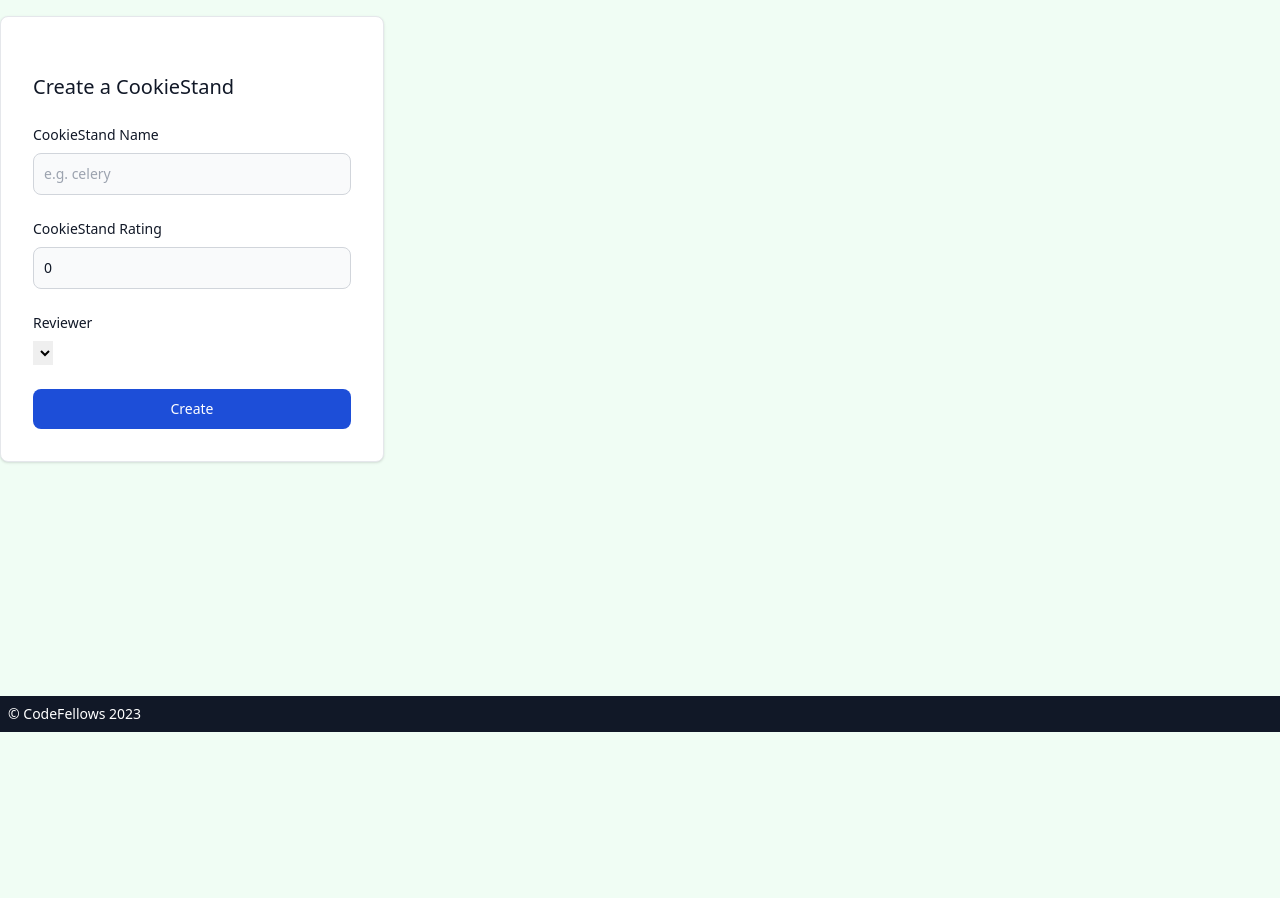
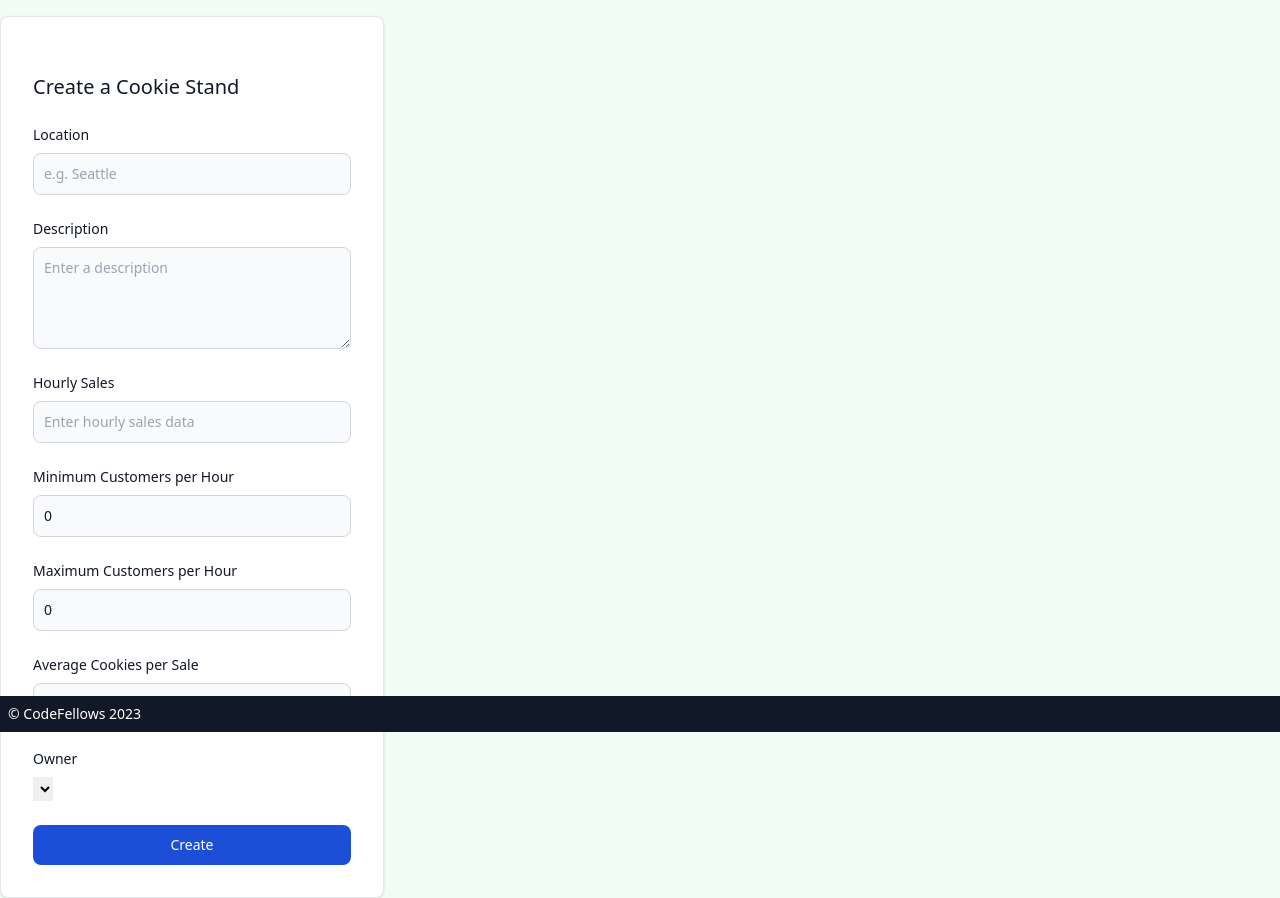
Before and after one commit to xind14/cookie-stand-api, a Django app: template templates/cookiestands/cookiestand_create.html in a window 1280 px wide. Shown: the part 68-966 px from the top of the page. Before the commit the page ends 800 px from the top, so only its background shows below. Run offline with Django 4.2, Linux system fonts and the light colour scheme; the template is opened without the code that fills it, so the values that code supplies are empty; some libraries are stand-ins or nearby versions.

Commit message:
changed all html to match model

```diff
--- a/templates/cookiestands/cookiestand_create.html
+++ b/templates/cookiestands/cookiestand_create.html
@@ -1,58 +1,85 @@
-{% extends 'base.html' %} {% block content %}
+{% extends 'base.html' %}
 
-<div
-  class="w-full max-w-sm p-4 bg-white border border-gray-200 rounded-lg shadow sm:p-6 md:p-8 dark:bg-gray-800 dark:border-gray-700"
->
+{% block content %}
+  <div class="w-full max-w-sm p-4 bg-white border border-gray-200 rounded-lg shadow sm:p-6 md:p-8 dark:bg-gray-800 dark:border-gray-700">
     <form class="space-y-6" method="POST">
       {% csrf_token %}
       <h5 class="text-xl font-medium text-gray-900 dark:text-white">
-      Create a CookieStand
+        Create a Cookie Stand
       </h5>
       <div>
-      <label
-        for="id_name"
-        class="block mb-2 text-sm font-medium text-gray-900 dark:text-white"
-        >CookieStand Name</label
-      >
+        <label for="id_location" class="block mb-2 text-sm font-medium text-gray-900 dark:text-white">Location</label>
         <input
           type="text"
-        name="name"
-        id="id_name"
+          name="location"
+          id="id_location"
           class="bg-gray-50 border border-gray-300 text-gray-900 text-sm rounded-lg focus:ring-blue-500 focus:border-blue-500 block w-full p-2.5 dark:bg-gray-600 dark:border-gray-500 dark:placeholder-gray-400 dark:text-white"
-        placeholder="e.g. celery"
+          placeholder="e.g. Seattle"
           required
         />
       </div>
       <div>
-      <label
-        for="id_rating"
-        class="block mb-2 text-sm font-medium text-gray-900 dark:text-white"
-        >CookieStand Rating</label
-      >
+        <label for="id_description" class="block mb-2 text-sm font-medium text-gray-900 dark:text-white">Description</label>
+        <textarea
+          name="description"
+          id="id_description"
+          class="bg-gray-50 border border-gray-300 text-gray-900 text-sm rounded-lg focus:ring-blue-500 focus:border-blue-500 block w-full p-2.5 dark:bg-gray-600 dark:border-gray-500 dark:placeholder-gray-400 dark:text-white"
+          placeholder="Enter a description"
+          rows="4"
+        ></textarea>
+      </div>
+      <div>
+        <label for="id_hourly_sales" class="block mb-2 text-sm font-medium text-gray-900 dark:text-white">Hourly Sales</label>
+        <input
+          type="text"
+          name="hourly_sales"
+          id="id_hourly_sales"
+          class="bg-gray-50 border border-gray-300 text-gray-900 text-sm rounded-lg focus:ring-blue-500 focus:border-blue-500 block w-full p-2.5 dark:bg-gray-600 dark:border-gray-500 dark:placeholder-gray-400 dark:text-white"
+          placeholder="Enter hourly sales data"
+        />
+      </div>
+      <div>
+        <label for="id_minimum_customers_per_hour" class="block mb-2 text-sm font-medium text-gray-900 dark:text-white">Minimum Customers per Hour</label>
         <input
           type="number"
-        name="rating"
-        id="id_rating"
+          name="minimum_customers_per_hour"
+          id="id_minimum_customers_per_hour"
           class="bg-gray-50 border border-gray-300 text-gray-900 text-sm rounded-lg focus:ring-blue-500 focus:border-blue-500 block w-full p-2.5 dark:bg-gray-600 dark:border-gray-500 dark:placeholder-gray-400 dark:text-white"
           value="0"
           min="0"
-        max="5"
-        required
         />
       </div>
       <div>
-      <label
-        for="id_reviewer"
-        class="block mb-2 text-sm font-medium text-gray-900 dark:text-white"
-        >Reviewer</label
-      >
-      <select name="reviewer" id="id_reviewer">
-        {% for value, choice in form.fields.reviewer.choices %}
-        <option value="{{ value }}">{{ choice }}</option>
+        <label for="id_maximum_customers_per_hour" class="block mb-2 text-sm font-medium text-gray-900 dark:text-white">Maximum Customers per Hour</label>
+        <input
+          type="number"
+          name="maximum_customers_per_hour"
+          id="id_maximum_customers_per_hour"
+          class="bg-gray-50 border border-gray-300 text-gray-900 text-sm rounded-lg focus:ring-blue-500 focus:border-blue-500 block w-full p-2.5 dark:bg-gray-600 dark:border-gray-500 dark:placeholder-gray-400 dark:text-white"
+          value="0"
+          min="0"
+        />
+      </div>
+      <div>
+        <label for="id_average_cookie_per_sale" class="block mb-2 text-sm font-medium text-gray-900 dark:text-white">Average Cookies per Sale</label>
+        <input
+          type="number"
+          name="average_cookie_per_sale"
+          id="id_average_cookie_per_sale"
+          class="bg-gray-50 border border-gray-300 text-gray-900 text-sm rounded-lg focus:ring-blue-500 focus:border-blue-500 block w-full p-2.5 dark:bg-gray-600 dark:border-gray-500 dark:placeholder-gray-400 dark:text-white"
+          value="0"
+          step="0.01"
+          min="0"
+        />
+      </div>
+      <div>
+        <label for="id_owner" class="block mb-2 text-sm font-medium text-gray-900 dark:text-white">Owner</label>
+        <select name="owner" id="id_owner">
+          {% for value, choice in form.fields.owner.choices %}
+            <option value="{{ value }}">{{  choice }}</option>
           {% endfor %}
         </select>
       </div>
-
       <button
         type="submit"
         class="w-full text-white bg-blue-700 hover:bg-blue-800 focus:ring-4 focus:outline-none focus:ring-blue-300 font-medium rounded-lg text-sm px-5 py-2.5 text-center dark:bg-blue-600 dark:hover:bg-blue-700 dark:focus:ring-blue-800"
@@ -61,5 +88,4 @@
       </button>
     </form>
   </div>
-
-{% endblock content %}
+{% endblock %}
```
Also changed, not shown: templates/cookiestands/cookiestand_delete.html (+19 -6 lines), templates/cookiestands/cookiestand_detail.html (+7 -7 lines), templates/cookiestands/cookiestand_list.html (+5 -3 lines), templates/cookiestands/cookiestand_update.html (+73 -25 lines), templates/home.html (+8 -9 lines), cookie_stands/migrations/0002_rename_name_cookiestand_location_and_more.py (added). Lines whose indentation alone changed are shown as unchanged.
